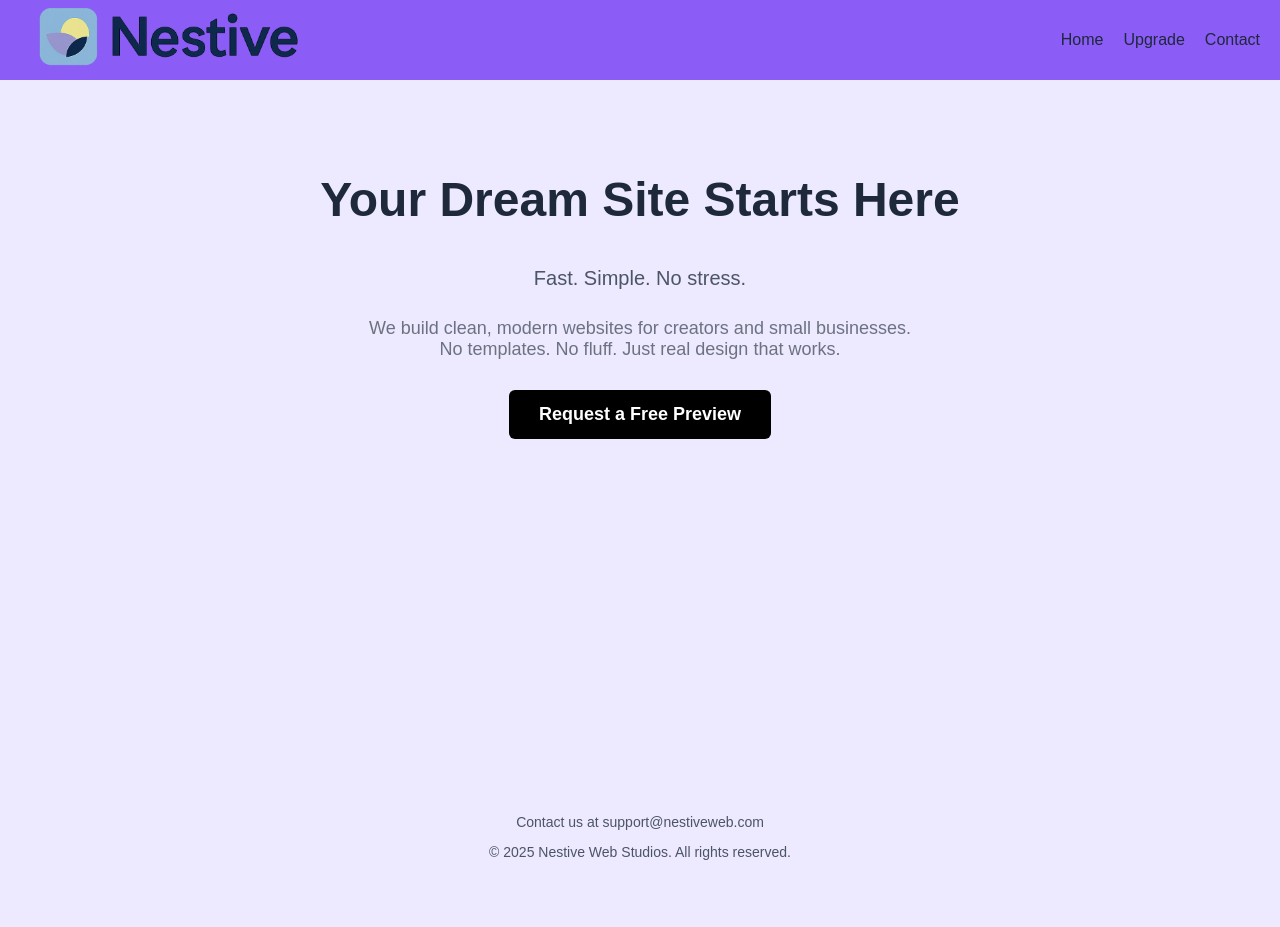
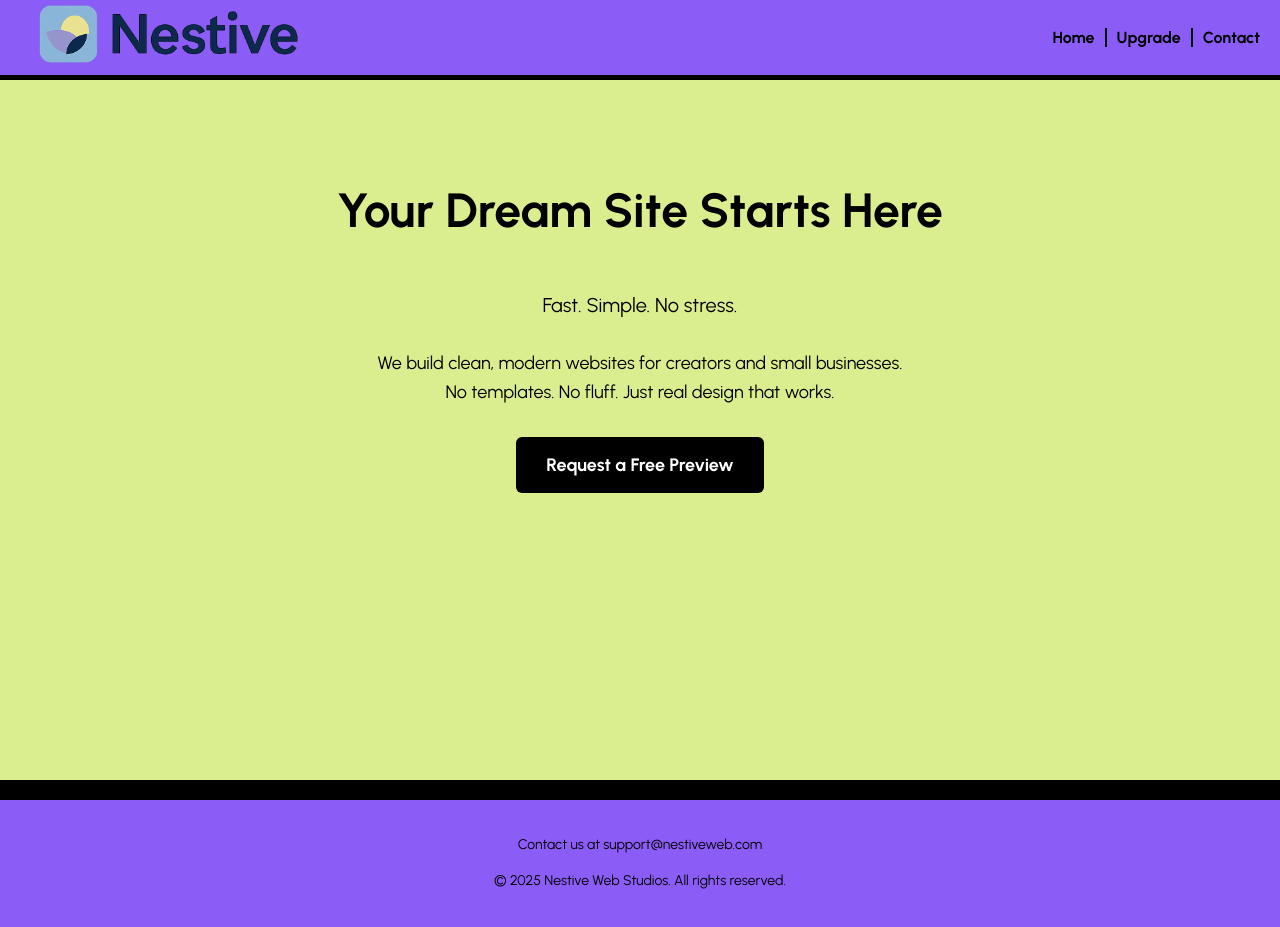
Before and after one commit to NestiveWebStudios/nestive-site, a React (Vite) app: page / in a window 1280 px wide. Before the commit the page ends 894 px from the top, so only its background shows below. Built offline with nearby package versions, Linux system fonts and the light colour scheme.

Commit message:
full design rework

```diff
--- a/index.html
+++ b/index.html
@@ -1,6 +1,7 @@
 <!DOCTYPE html>
 <html lang="en">
   <head>
+    <link href="https://fonts.googleapis.com/css2?family=Urbanist:wght@400;500;700&display=swap" rel="stylesheet">
     <link href="https://fonts.googleapis.com/css2?family=Poppins:wght@400;600&display=swap" rel="stylesheet">
     <meta charset="UTF-8" />
     <link rel="icon" href="/favicon.png" />
--- a/src/App.jsx
+++ b/src/App.jsx
@@ -12,7 +12,8 @@ const App = () => {
         display: 'flex',
         flexDirection: 'column',
         minHeight: '100vh',
-        backgroundColor: '#EDE9FE' // Matches footer and global theme
+        backgroundColor: 'inherit',
+        fontFamily: "'Urbanist', sans-serif" // Ensure fallback to Urbanist if style.css fails
       }}>
         <nav style={{
           display: 'flex',
@@ -21,6 +22,7 @@ const App = () => {
           paddingLeft: '0px',
           paddingRight: '20px',
           backgroundColor: '#8B5CF6',
+          borderBottom: '5px solid #000',
           height: '80px',
           overflow: 'hidden'
         }}>
@@ -40,32 +42,32 @@ const App = () => {
 
           <div>
             <Link to="/" style={{
-              color: '#1e293b',
-              marginRight: '20px',
+              marginRight: '10px',
               textDecoration: 'none',
-              fontWeight: '500'
+              fontWeight: 'bold'
             }}>
               Home
             </Link>
             <Link to="/upgrade" style={{
-              color: '#1e293b',
-              marginRight: '20px',
+              marginRight: '10px',
               textDecoration: 'none',
-              fontWeight: '500'
+              borderLeft: '2px solid #000',
+              borderRight: '2px solid #000',
+              paddingRight: '10px',
+              paddingLeft: '10px',
+              fontWeight: 'bold'
             }}>
               Upgrade
             </Link>
             <a href="mailto:support@nestiveweb.com" style={{
-              color: '#1e293b',
               textDecoration: 'none',
-              fontWeight: '500'
+              fontWeight: 'bold'
             }}>
               Contact
             </a>
           </div>
         </nav>
 
-        {/* Main page content expands to fill remaining space */}
         <div style={{ flex: 1 }}>
           <Routes>
             <Route path="/" element={<Home />} />
--- a/src/Footer.jsx
+++ b/src/Footer.jsx
@@ -3,14 +3,16 @@ import React from 'react';
 const Footer = () => {
   return (
     <footer style={{
-      backgroundColor: '#ede9fe',
+      backgroundColor: '#8B5CF6',
       padding: '20px',
       textAlign: 'center',
       fontSize: '14px',
-      color: '#4B5563',
+      fontWeight: 'lighter',
+      color: 'inherit',
+      borderTop: '20px solid #000',
       marginTop: '80px'
     }}>
-      <p>Contact us at <a href="mailto:support@nestiveweb.com" style={{ color: '#4B5563' }}>support@nestiveweb.com</a></p>
+      <p>Contact us at <a href="mailto:support@nestiveweb.com" style={{ color: 'inherit', }}>support@nestiveweb.com</a></p>
       <p>© 2025 Nestive Web Studios. All rights reserved.</p>
     </footer>
   );
--- a/src/Home.jsx
+++ b/src/Home.jsx
@@ -4,35 +4,34 @@ const Home = () => {
   return (
     <div style={{
       width: '100%',
-      minHeight: 'calc(100vh - 80px - 100px)', // fills screen minus banner + footer
+      minHeight: 'calc(100vh - 80px - 100px)',
       padding: '60px 20px',
       display: 'flex',
       flexDirection: 'column',
       alignItems: 'center',
       textAlign: 'center',
-      boxSizing: 'border-box'
+      boxSizing: 'border-box',
+      color: 'inherit',
+      backgroundColor: 'inherit'
     }}>
       <h1 style={{
         fontSize: '48px',
         marginBottom: '20px',
-        fontWeight: 'bold',
-        color: '#1e293b'
+        fontWeight: '700'
       }}>
         Your Dream Site Starts Here
       </h1>
 
       <p style={{
         fontSize: '20px',
-        marginBottom: '10px',
-        color: '#4B5563'
+        marginBottom: '10px'
       }}>
         Fast. Simple. No stress.
       </p>
 
       <p style={{
         fontSize: '18px',
-        marginBottom: '30px',
-        color: '#6B7280'
+        marginBottom: '30px'
       }}>
         We build clean, modern websites for creators and small businesses.<br />
         No templates. No fluff. Just real design that works.
--- a/src/style.css
+++ b/src/style.css
@@ -3,11 +3,14 @@ html, body {
   margin: 0;
   padding: 0;
   height: 100%;
-  background-color: #EDE9FE;  /* Matches footer */
-  font-family: Arial, sans-serif;
-  color: #1f2937;
+  background-color: #daee90; /* Light purple to match footer */
+  font-family: 'Urbanist', sans-serif;
+  color: #000000; /* Nestive deep blue */
   box-sizing: border-box;
+  font-weight: lighter;
+  line-height: 1.6;
 }
+
 
 /* Ensure root always fills full height */
 #root {
@@ -16,18 +19,41 @@ html, body {
   flex-direction: column;
 }
 
-/* Utility styles for links */
+/* Consistent link styling */
 a {
   text-decoration: none;
   color: inherit;
+  cursor: pointer;
 }
 
-/* Optional: make buttons smoother */
+/* Buttons and anchor hover/transition effects */
 button, a {
   transition: background-color 0.3s ease, color 0.3s ease;
 }
 
-/* Optional: spacing cleanup if needed */
-* {
+/* Consistent layout spacing */
+*,
+*::before,
+*::after {
   box-sizing: inherit;
 }
+
+/* Optional utility classes if you want to use them */
+.text-center {
+  text-align: center;
+}
+
+.btn {
+  display: inline-block;
+  padding: 14px 30px;
+  background-color: #000;
+  color: white;
+  font-size: 18px;
+  font-weight: bold;
+  border-radius: 6px;
+  transition: background-color 0.3s ease;
+}
+
+.btn:hover {
+  background-color: #1f2937;
+}
```
